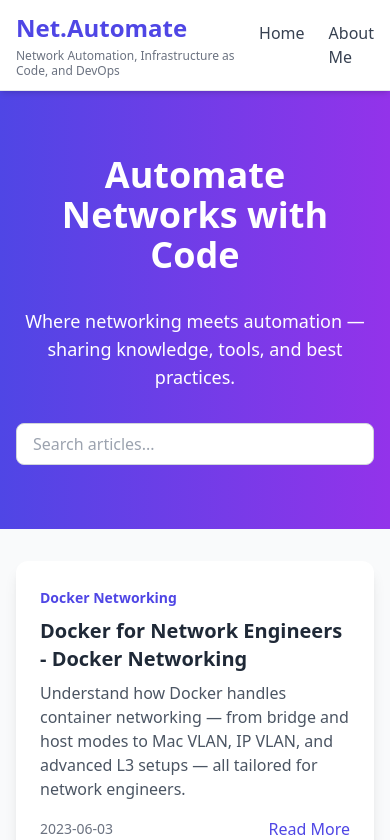
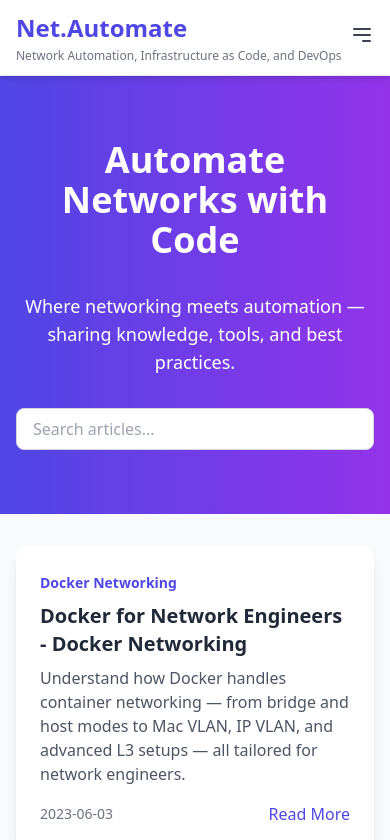
Before and after one commit to sydasif/portfolio-blog, a Next.js app: page / in a window 390 px wide. Shown: the top 840 px of the page. Built offline with nearby package versions, Linux system fonts and the light colour scheme.

Commit message:
Add mobile responsiveness

```diff
--- a/components/Navbar.jsx
+++ b/components/Navbar.jsx
@@ -1,8 +1,12 @@
 import Link from 'next/link';
+import { useState } from 'react';
 
 export default function Navbar() {
+  const [isMobileMenuOpen, setIsMobileMenuOpen] = useState(false);
+
   return (    <nav className="bg-white shadow-md sticky top-0 z-50 border-b border-gray-200">
         <div className="container mx-auto px-4 py-3 flex justify-between items-center">
+        {/* Logo and Brand Name */}
           <div>
             <Link href="/" legacyBehavior>
               <a className="text-2xl font-bold text-indigo-600 hover:text-indigo-700">Net.Automate</a>
@@ -11,7 +15,26 @@ export default function Navbar() {
               Network Automation, Infrastructure as Code, and DevOps
             </div>
           </div>
-        <div className="flex space-x-6">
+
+        {/* Hamburger Menu Button - visible on small screens */}
+        <div className="md:hidden">
+          <button
+            onClick={() => setIsMobileMenuOpen(!isMobileMenuOpen)}
+            className="text-gray-700 hover:text-indigo-600 focus:outline-none focus:text-indigo-600"
+            aria-label="Toggle menu"
+          >
+            <svg className="w-6 h-6" fill="none" stroke="currentColor" viewBox="0 0 24 24" xmlns="http://www.w3.org/2000/svg">
+              {isMobileMenuOpen ? (
+                <path strokeLinecap="round" strokeLinejoin="round" strokeWidth="2" d="M6 18L18 6M6 6l12 12" />
+              ) : (
+                <path strokeLinecap="round" strokeLinejoin="round" strokeWidth="2" d="M4 6h16M4 12h16m-7 6h7" />
+              )}
+            </svg>
+          </button>
+        </div>
+
+        {/* Desktop Navigation Links - visible on medium screens and up */}
+        <div className="hidden md:flex space-x-6">
             <Link href="/" legacyBehavior>
               <a className="text-gray-700 hover:text-indigo-600 font-medium">Home</a>
             </Link>
@@ -20,6 +43,20 @@ export default function Navbar() {
             </Link>
           </div>
         </div>
+
+      {/* Mobile Navigation Links - shown when isMobileMenuOpen is true */}
+      {isMobileMenuOpen && (
+        <div className="md:hidden bg-white shadow-lg border-t border-gray-200">
+          <div className="px-2 pt-2 pb-3 space-y-1 sm:px-3">
+            <Link href="/" legacyBehavior>
+              <a className="block px-3 py-2 rounded-md text-base font-medium text-gray-700 hover:text-indigo-600 hover:bg-gray-50">Home</a>
+            </Link>
+            <Link href="/about" legacyBehavior>
+              <a className="block px-3 py-2 rounded-md text-base font-medium text-gray-700 hover:text-indigo-600 hover:bg-gray-50">About Me</a>
+            </Link>
+          </div>
+        </div>
+      )}
       </nav>
    );
  }
```
Lines whose indentation alone changed are shown as unchanged.
